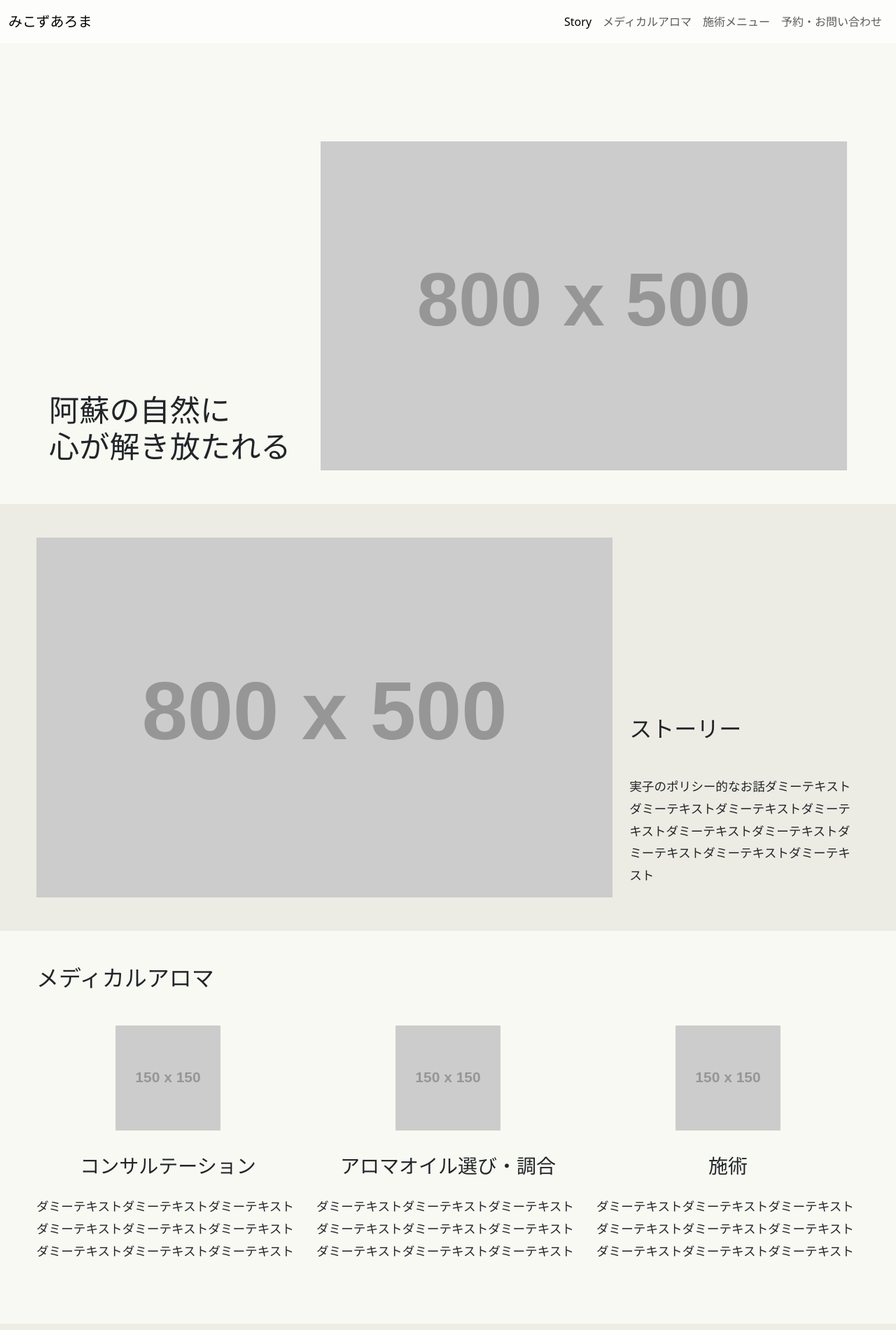
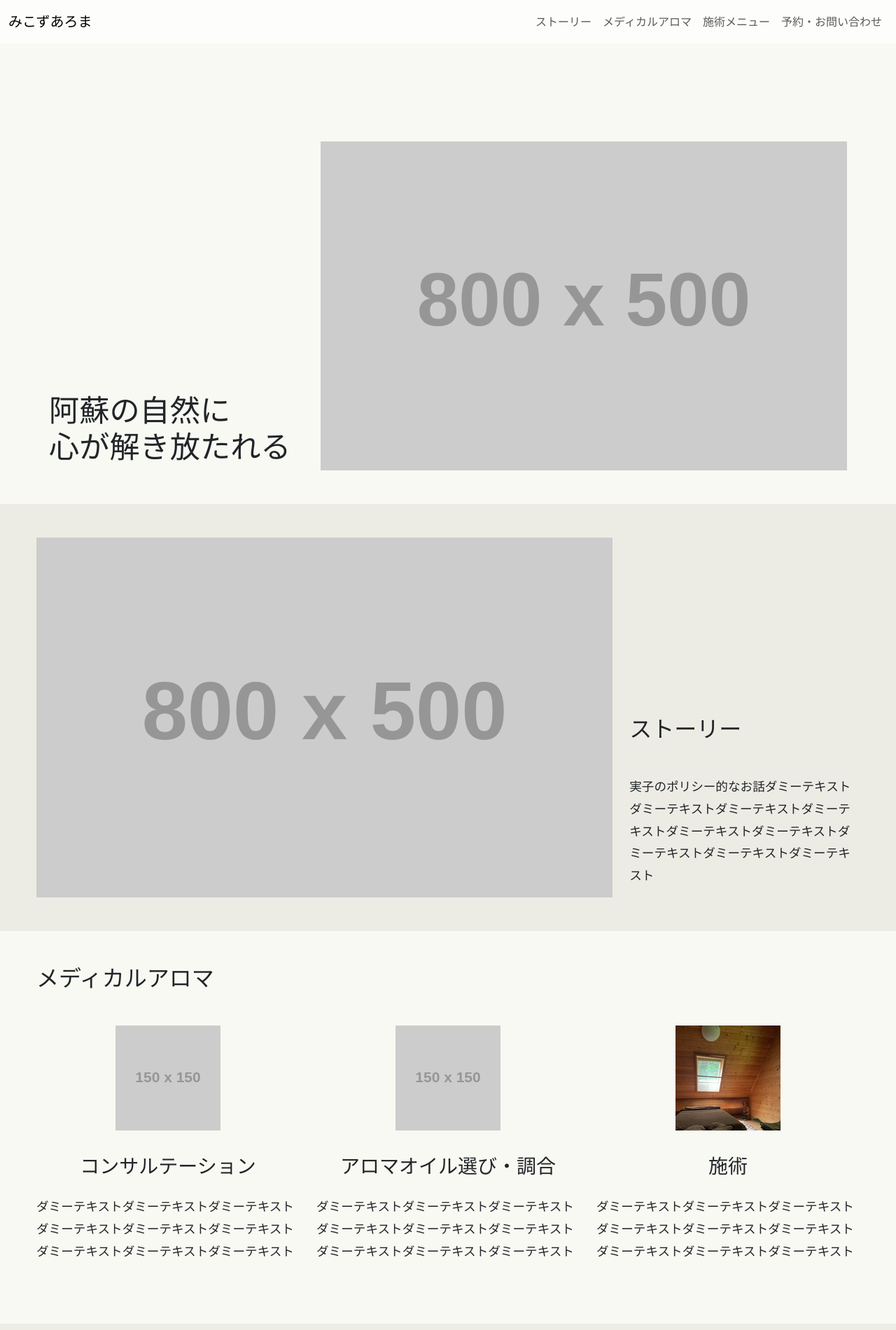
Before and after one commit to eireirjp/mico2, a website built with Vite: page src/index.html in a window 1280 px wide. Shown: the top 1900 px of the page at 70% size. Built offline with nearby package versions, Linux system fonts and the light colour scheme; placeholder pictures from the web are drawn by us; a web font is replaced by a local one.

Commit message:
Update homepage images and assets

```diff
--- a/src/index.html
+++ b/src/index.html
@@ -26,7 +26,7 @@
           <ul class="navbar-nav ms-auto"
             @click="if(window.innerWidth < 768) bootstrap.Collapse.getInstance($refs.navMenu).hide()">
             <li class="nav-item">
-              <a class="nav-link active" href="#story">Story</a>
+              <a class="nav-link" href="#story">ストーリー</a>
             </li>
             <li class="nav-item">
               <a class="nav-link" href="#medicalaloma">メディカルアロマ</a>
@@ -94,7 +94,7 @@
           <li>
             <article class="c-medicalaloma__detail">
               <figure>
-                <img src="https://placehold.jp/150x150.png" alt="">
+                <img src="images/medical03.jpg" alt="">
               </figure>
               <h3>施術</h3>
               <p>ダミーテキストダミーテキストダミーテキストダミーテキストダミーテキストダミーテキストダミーテキストダミーテキストダミーテキスト</p>
@@ -187,7 +187,7 @@
             <p>hello@subarashiisaito.co.jp</p> -->
           </div>
           <div class="c-contact__img">
-            <img src="https://placehold.jp/800x500.png" alt="">
+            <img src="images/yoyaku00.jpg" alt="">
           </div>
         </div>
       </div>
```
Also changed, not shown: src/images/medical03.jpg (added), src/images/yoyaku00.jpg (added).
